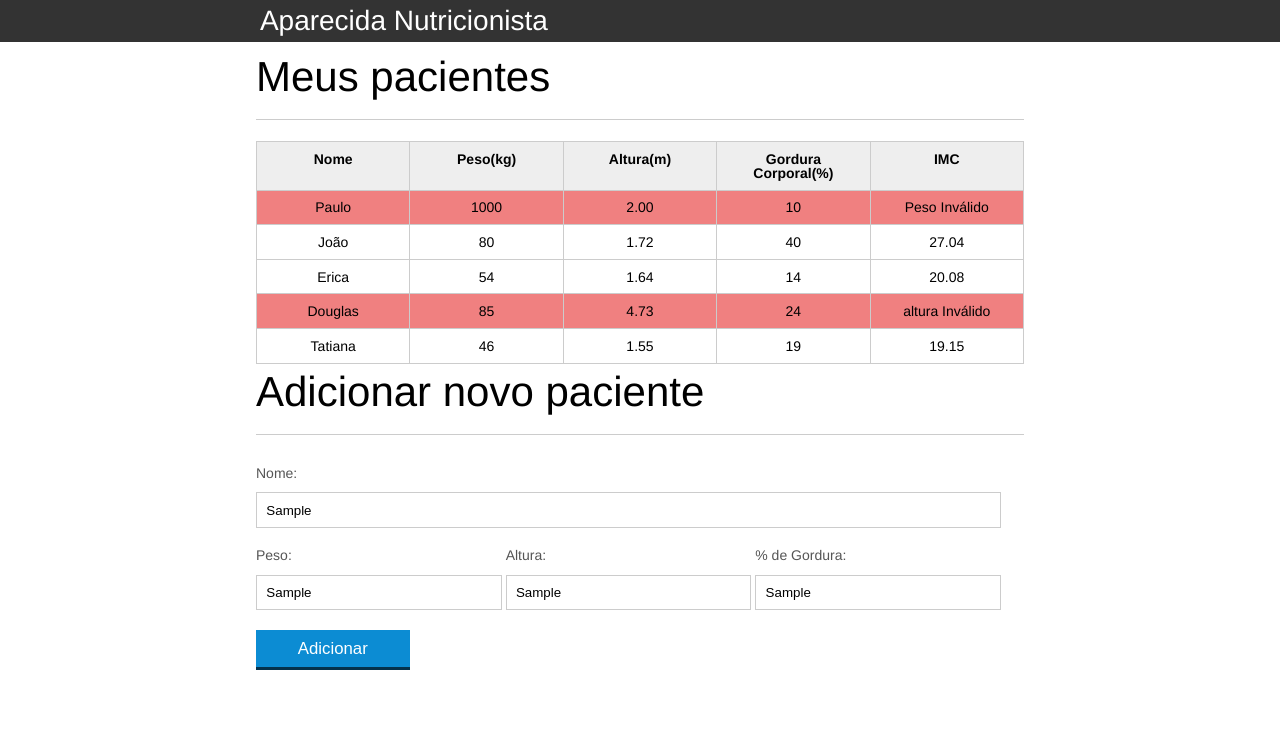
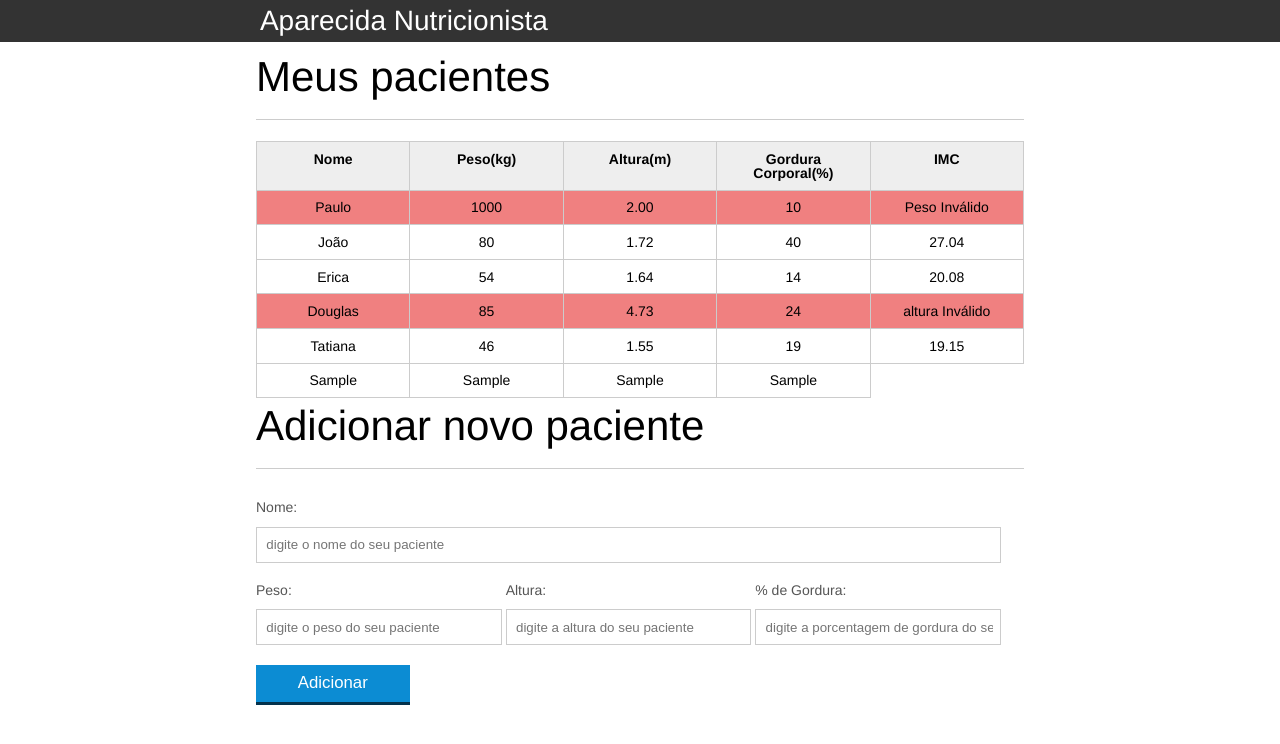
Before and after one commit to Izacsilva/oracle_next_education, a plain HTML site: page iniciante_programacao/JavaScript/index.html in a window 1280 px wide. Both pictures are taken after typing "Sample", "Sample", "Sample", "Sample" into the empty fields and a click on the button "Adicionar". Drawn offline with Linux system fonts and the light colour scheme.

Commit message:
o js por funções

```diff
--- a/iniciante_programacao/JavaScript/css/index.css
+++ b/iniciante_programacao/JavaScript/css/index.css
@@ -140,3 +140,7 @@ button[disabled=disabled], button:disabled {
 .paciente-invalido {
 	background-color: lightcoral;
 }
+
+.btn {
+	background-color: aquamarine;
+}
--- a/iniciante_programacao/JavaScript/index.html
+++ b/iniciante_programacao/JavaScript/index.html
@@ -92,9 +92,10 @@
 					<input id="gordura" type="text" placeholder="digite a porcentagem de gordura do seu paciente" class="campo campo-medio">
 				</div>
 
-				<button id="adicionar-paciente" class="botao bto-principal" type='button'>Adicionar</button>
+				<button id="adicionar-paciente" class="botao bto-principal">Adicionar</button>
 			</form>
 		</section>
-		<script src="/js/principal.js"></script>
+		<script src="/js/calcula-imc.js"></script>
+		<script src="/js/form.js"></script>
 	</body>
 </html>
--- a/iniciante_programacao/JavaScript/js/principal.js
+++ b/iniciante_programacao/JavaScript/js/calcula-imc.js
@@ -1,8 +1,12 @@
 var titulo = document.querySelector('.titulo')
 titulo.textContent = "Aparecida Nutricionista"
 
+// Seleção da tr paciente, usando o querySelectorAll para criar uma lista
+// com todos os elementos
 var pacientes = document.querySelectorAll(".paciente");
 
+// Criamos um loop para passar em cada item da lista e ir selecionando
+// e "manipulando" cada um individualmente.
 for (var i = 0; i < pacientes.length; i++) {
     var paciente = pacientes[i]
 
@@ -18,6 +22,7 @@ for (var i = 0; i < pacientes.length; i++) {
     var pesoValido = true;
     var alturaValido = true;
 
+    // validação do peso caso não atenda os padrões
     if (peso < 0 || peso > 400) {
         celulaImc.textContent = "Peso Inválido"
         var pesoValido = false;
@@ -25,33 +30,22 @@ for (var i = 0; i < pacientes.length; i++) {
 
     }
 
+    // validação da altura
     if (altura < 1 || altura > 3.00) {
         celulaImc.textContent = "altura Inválido"
         var alturaValido = false;
         paciente.classList.add("paciente-invalido")
     }
 
-    if (pesoValido && alturaValido) {
-        var imc = peso / (altura * altura);
-        celulaImc.textContent = imc;
-    }
+    // if (pesoValido && alturaValido) {
+    //     var imc = peso / (altura * altura);
+    //     celulaImc.textContent = imc;
+    // }
 
-
+    // Calcula o imc caso esteja válido
     if (pesoValido && alturaValido) {
         var imc = peso / (altura * altura);
         celulaImc.textContent = imc.toFixed(2)
     }
 
 }
-
-const botaoAdicionar = querySelector('#adicionar-paciente')
-
-botaoAdicionar.addEventListener('click', function(){
-    alert('paciente adicionado!')
-})
-
-titulo.addEventListener('click', mostraMensagem);
-
-function mostraMensagem() {
-    alert('fui cliclado!')
-}
--- /dev/null
+++ b/iniciante_programacao/JavaScript/js/form.js
@@ -0,0 +1,64 @@
+const botaoAdicionar = document.querySelector('#adicionar-paciente')
+
+botaoAdicionar.addEventListener('click', function(event){
+    event.preventDefault();
+
+    // Seleciono o formulário no DOM
+    const formulario = document.querySelector('#form-adiciona')
+    const campoNome = document.querySelector('#nome')
+    const campoPeso = document.querySelector('#peso')
+    const campoAltura = document.querySelector('#altura')
+    const campoGordura = document.querySelector('#gordura')
+    // Capturo todos os valores dos elementos da tabela
+
+    let nome = formulario.nome.value;
+    let peso = formulario.peso.value;
+    let altura = formulario.altura.value;
+    let gordura = formulario.gordura.value;
+
+    // Crio variável com elementos('tag') HTML <tr> e <td>
+    let pacienteTr = document.createElement('tr');
+
+    /* Eu estava selecionando, não criando elementos */
+    // let nomeTd = document.querySelector('td');
+    // let pesoTd = document.querySelector('td');
+    // let alturaTd = document.querySelector('td');
+    // let gorduraTd = document.querySelector('td');
+    // let imcTd = document.querySelector('td');
+
+    /* O correto é createElement, que irá criar um elemento HTML */
+    let nomeTd = document.createElement('td');
+    let pesoTd = document.createElement('td');
+    let alturaTd = document.createElement('td');
+    let gorduraTd = document.createElement('td');
+    let imcTd = document.createElement('td');
+
+    // Agora coloco os valores dentro dos elementos com a propriedade
+    // textContent, colocando o valor para o DOM (jogando no HTML)
+    //
+    nomeTd.textContent = nome;
+    pesoTd.textContent = peso;
+    alturaTd.textContent = altura;
+    gorduraTd.textContent = gordura;
+    // imcTd.textContent = nome;
+
+    // Dentro da tabela do formulário vou adicionar o <tr> com os <td>
+
+    pacienteTr.appendChild(nomeTd);
+    pacienteTr.appendChild(pesoTd);
+    pacienteTr.appendChild(alturaTd);
+    pacienteTr.appendChild(gorduraTd);
+
+    let tabela = document.querySelector('#tabela-pacientes')
+
+    tabela.appendChild(pacienteTr)
+
+    // Limpo os campos após enviar os dados para o formulário.
+    campoNome.value = ''
+    campoPeso.value = ''
+    campoAltura.value = ''
+    campoGordura.value = ''
+
+    console.log(pacienteTr)
+
+})
```
Also changed, not shown: iniciante_programacao/JavaScript/exercicios/botaoMaria.html (added, +17 -0 lines).
